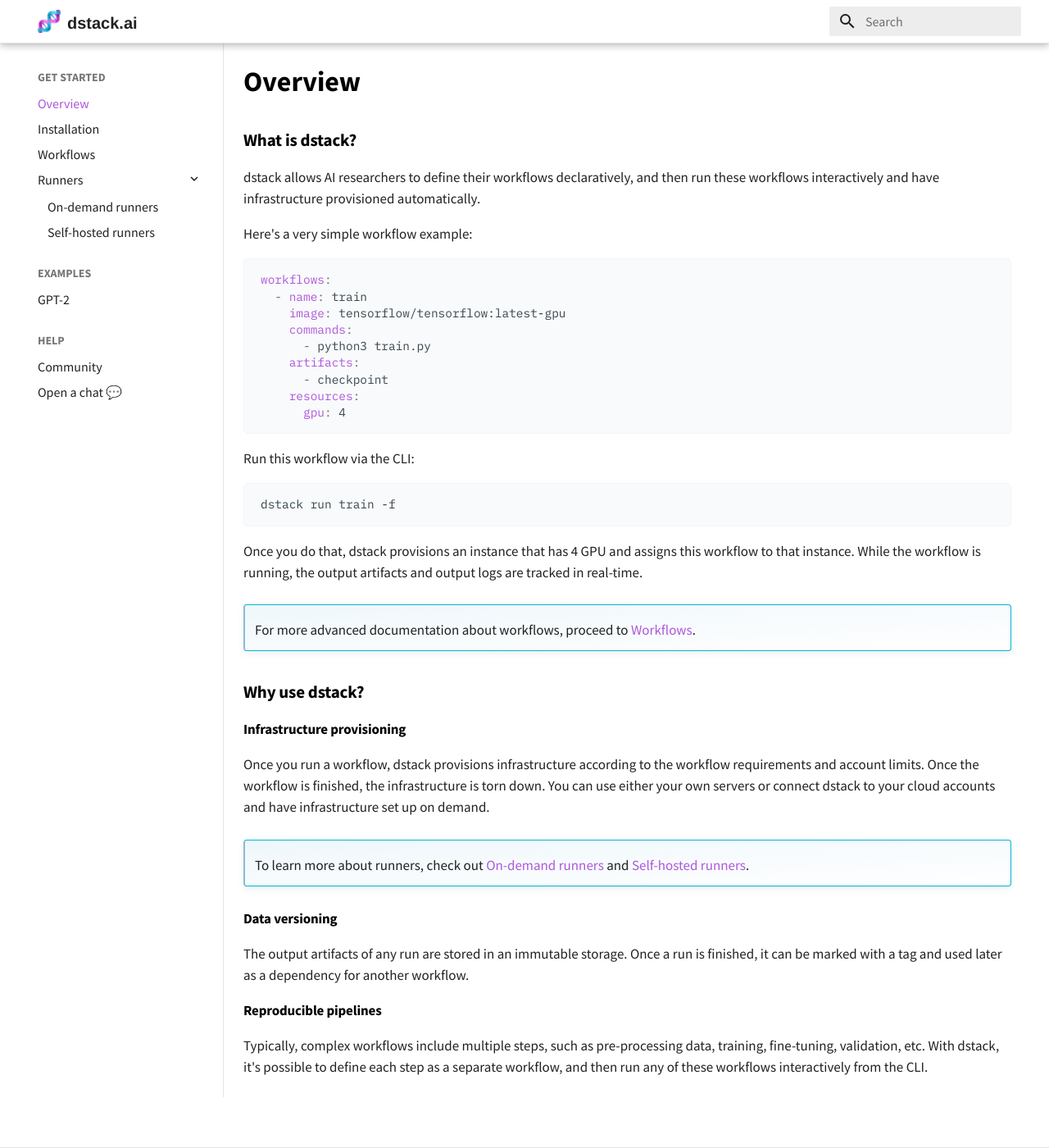
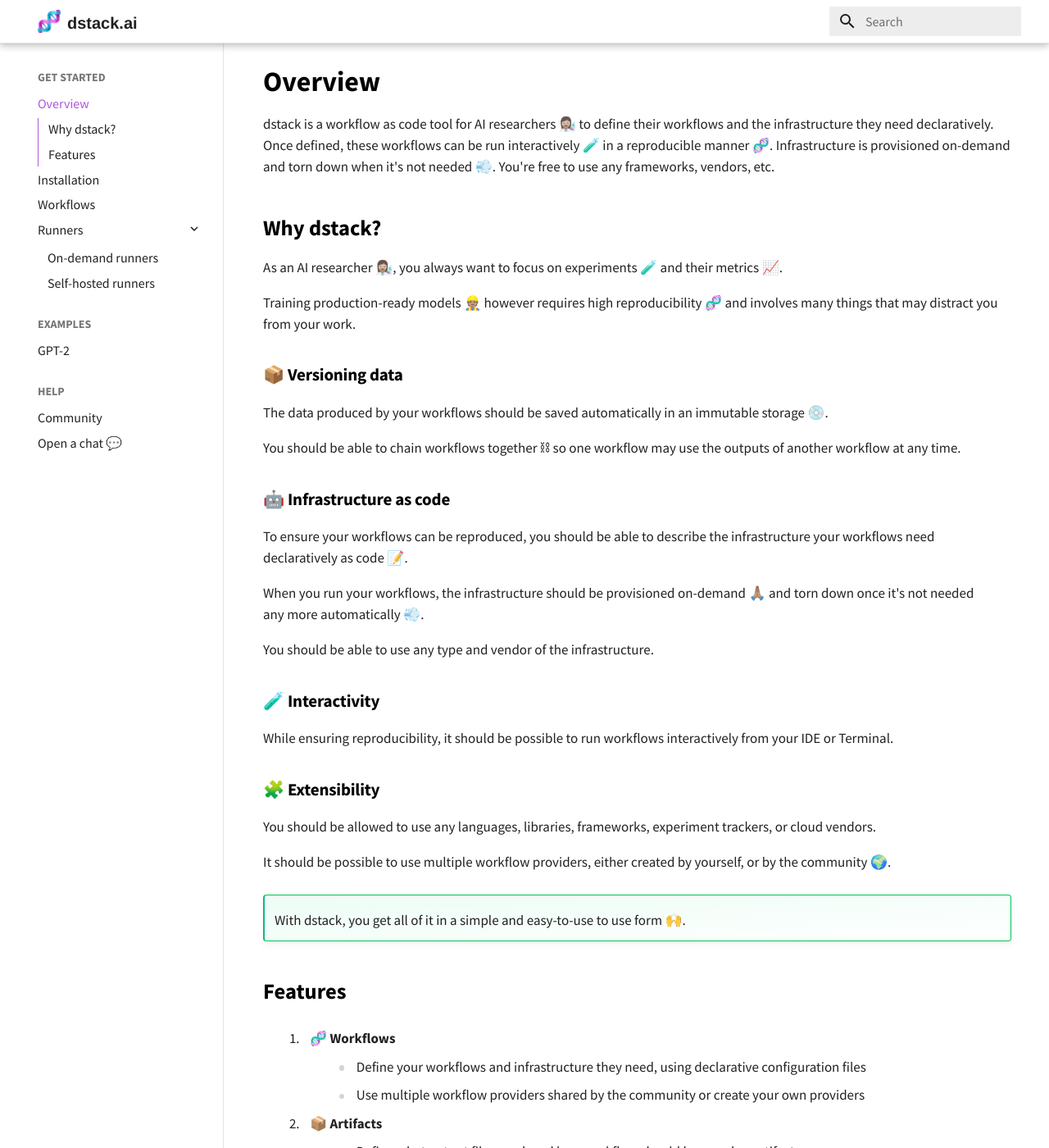
Before and after one commit to dstackai/dstack.github.io, an MkDocs documentation site: the page built from docs/index.md, in a window 1280 px wide and 1400 px high. Shown: the whole window at 82% size. Built offline with MkDocs 1.6.1 and Material for MkDocs 9.7.7, drawn with Linux system fonts in a browser that asks for light colours; some of the changed text lies outside the part shown.

Commit message:
- Major: rewrote the `index.md` page - Minor: minor updates to `on-demand-runners.md` - Minor: minor style updates

````diff
--- a/docs/index.md
+++ b/docs/index.md
@@ -1,54 +1,67 @@
 # Overview
 
-### What is dstack?
+dstack is a workflow as code tool for AI researchers 👩🏽‍🔬 to define their workflows and the infrastructure they need declaratively.
+Once defined, these workflows can be run interactively 🧪 in a reproducible manner 🧬.
+Infrastructure is provisioned on-demand and torn down when it's not needed 💨.
+You're free to use any frameworks, vendors, etc.
 
-dstack allows AI researchers to define their workflows declaratively, and then run these workflows interactively
-and have infrastructure provisioned automatically.
+## Why dstack?
 
-Here's a very simple workflow example:
+As an AI researcher 👩🏽‍🔬, you always want to focus on experiments 🧪 and their metrics 📈.
 
-```yaml
-workflows:
-  - name: train
-    image: tensorflow/tensorflow:latest-gpu
-    commands:
-      - python3 train.py
-    artifacts:
-      - checkpoint
-    resources:
-      gpu: 4
-```
+Training production-ready models 👷🏽‍ however requires high reproducibility 🧬 and involves many things that may
+distract you from your work.
 
-Run this workflow via the CLI:
+### 📦 Versioning data
 
-```bash
-dstack run train -f
-```
+The data produced by your workflows should be saved automatically in an immutable storage 💿.
 
-Once you do that, dstack provisions an instance that has 4 GPU and assigns this workflow to that instance.
-While the workflow is running, the output artifacts and output logs are tracked in real-time.
+You should be able to chain workflows together ⛓ so one workflow may use the outputs of another workflow at any time.
 
-!!! info ""
-    For more advanced documentation about workflows, proceed to [Workflows](workflows.md).
+### 🤖 Infrastructure as code
 
-### Why use dstack?
+To ensure your workflows can be reproduced, you should be able to describe the
+infrastructure your workflows need declaratively as code 📝.
 
-#### Infrastructure provisioning
+When you run your workflows, the infrastructure should be provisioned on-demand 🙏🏽 and torn down once it's not needed
+any more automatically 💨.
 
-Once you run a workflow, dstack provisions infrastructure according to the workflow requirements and account limits.
-Once the workflow is finished, the infrastructure is torn down. You can use either your own servers or connect
-dstack to your cloud accounts and have infrastructure set up on demand.
+You should be able to use any type and vendor of the infrastructure.
 
-!!! info ""
-    To learn more about runners, check out [On-demand runners](on-demand-runners.md) and [Self-hosted runners](self-hosted-runners.md).
+### 🧪 Interactivity
 
-#### Data versioning
+While ensuring reproducibility, it should be possible to run workflows interactively from your IDE or Terminal.
 
-The output artifacts of any run are stored in an immutable storage. Once a run is finished, it can be marked with a tag and
-used later as a dependency for another workflow.
+### 🧩 Extensibility
 
-#### Reproducible pipelines
+You should be allowed to use any languages, libraries, frameworks, experiment trackers, or cloud vendors.
 
-Typically, complex workflows include multiple steps, such as pre-processing data, training, fine-tuning, validation, etc.
-With dstack, it's possible to define each step as a separate workflow, and then run any of these workflows interactively
-from the CLI.
+It should be possible to use multiple workflow providers, either created by yourself, or by the community 🌍.
+
+!!! success ""
+    With dstack, you get all of it in a simple and easy-to-use to use form 🙌.
+
+## Features
+
+1. 🧬 **Workflows**
+
+     * Define your workflows and infrastructure they need, using declarative configuration files
+     * Use multiple workflow providers shared by the community or create your own providers
+
+2. 📦 **Artifacts**
+
+     * Define what output files produced by a workflow should be saved as artifacts
+     * Have output data by workflows saved to an immutable storage in real-time as artifacts
+     * Define dependencies between workflows to chain them together and pass artifacts of one workflow as inputs to another one
+     * Tag successful runs with a name to reuse their artifacts later and share with others
+
+3. 🤖 **Runners**
+
+     * Provide dstack with credentials to provision infrastructure on-demand in your own cloud accounts (such
+       as AWS, GCP, Azure, etc.)
+     * Manage what compute instances it's allowed to use, in what regions, and at what quantity
+     * Add your own servers to the pool of available infrastructure that can be used by dstack
+
+1. 🧬 **CLI**
+
+     * Run workflows interactively from your IDE or Terminal
--- a/docs/stylesheets/extra.css
+++ b/docs/stylesheets/extra.css
@@ -267,3 +267,47 @@
         margin-bottom: 0;
     }
 }
+
+.md-typeset :where(ol, ul) {
+    list-style: none !important;
+}
+
+.md-typeset :where(ol, ul) li {
+    margin-left: 0;
+    padding-left: 1.25rem;
+    position: relative;
+}
+
+.md-typeset :where(ul) > li:before {
+    background-color: #d1d5db;
+    border-radius: 50%;
+    content: "";
+    height: 0.375em;
+    left: 0.25em;
+    position: absolute;
+    top: 0.6875em;
+    width: 0.375em;
+}
+
+.md-typeset :where(ol) > li:before {
+    /*color: #6b7280;*/
+    content: counter(list-item,var(--list-counter-style,decimal)) ".";
+    font-weight: 400;
+    left: 0;
+    position: absolute;
+}
+
+.md-typeset :where(ol) {
+    margin-left: 0;
+}
+
+.md-typeset :where(ul,ol) li :where(ul,ol) {
+    margin-top: 1.25em;
+    margin-bottom: 1.25em;
+}
+
+@media screen and (min-width: 76.25em) {
+    [dir=ltr] .md-sidebar--primary:not([hidden]) ~ .md-content > .md-content__inner {
+        margin-left: 2.4rem;
+    }
+}
--- a/mkdocs.yml
+++ b/mkdocs.yml
@@ -31,6 +31,10 @@
     - navigation.expand
     - navigation.top
 markdown_extensions:
+  - pymdownx.emoji:
+      emoji_index: !!python/name:materialx.emoji.twemoji
+      emoji_generator: !!python/name:materialx.emoji.to_svg
+  - def_list
   - admonition
   - pymdownx.highlight
   - pymdownx.superfences
````
Also changed, not shown: docs/on-demand-runners.md (+5 -5 lines).
